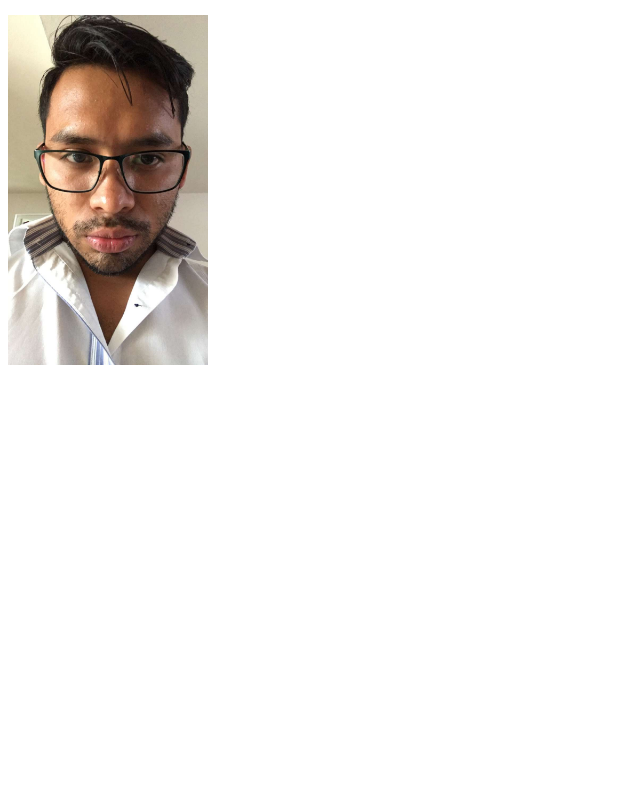
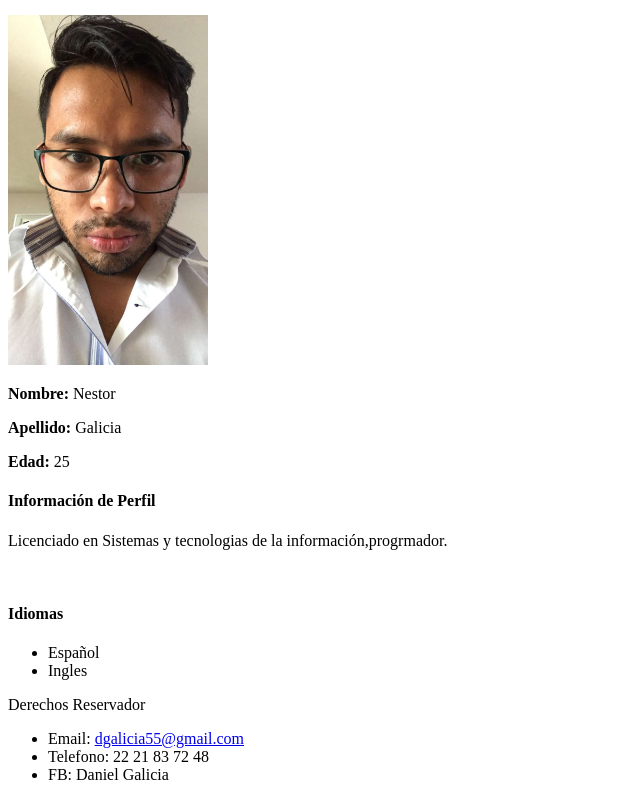
Before and after one commit to danielGalici/Evaluacion-Final, a plain HTML site: page index.html in a window 1280 px wide. Shown: the part 626-1426 px from the top of the page, without its empty margins (0-640 px from the left). Before the commit the page ends 1003 px from the top, so only its background shows below. Drawn offline with Linux system fonts and the light colour scheme.

Commit message:
segundo avence

```diff
--- a/index.html
+++ b/index.html
@@ -20,6 +20,23 @@
   </ul>
   <h2>Información Personal</h2>
   <img src="imagenes/perfil.jpg" alt="Perfil" height="350" width="200">
-
+  <p><strong>Nombre: </strong>Nestor</p>
+  <p><strong>Apellido: </strong>Galicia</p>
+  <p><strong>Edad: </strong>25</p>
+  <h4>Información de Perfil</h4>
+  <p>Licenciado en Sistemas y tecnologias de la información,progrmador.</p><br>
+  <h4>Idiomas</h4>
+  <ul>
+    <li>Español</li>
+    <li>Ingles</li>
+  </ul>
 </body>
+<footer>
+  <p>Derechos Reservador</p>
+  <ul>
+    <li>Email: <a href="dgalicia55@gmail.com">dgalicia55@gmail.com</a></li>
+    <li>Telefono: 22 21 83 72 48</li>
+    <li>FB: Daniel Galicia</li>
+  </ul>
+</footer>
 </html>
```
Also changed, not shown: educacion.html (+8 -0 lines), experiencia.html (+8 -0 lines).
